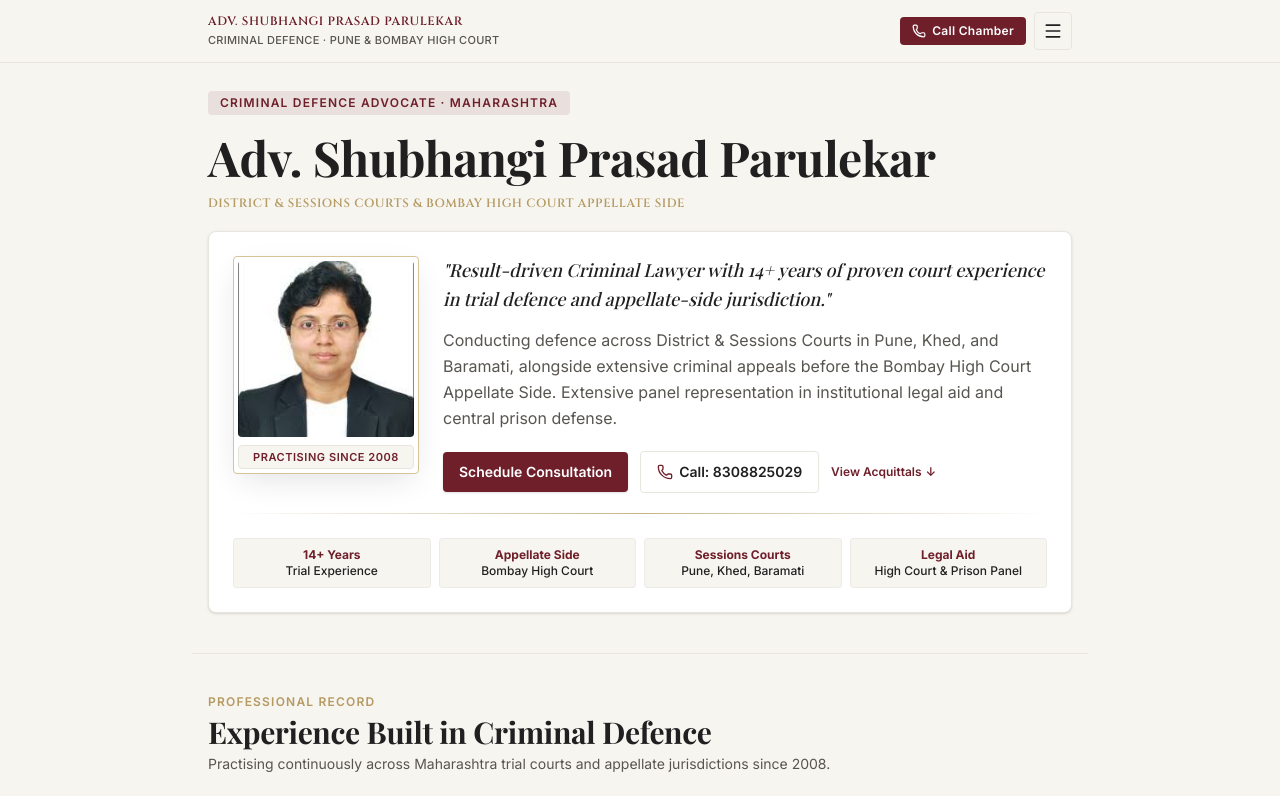
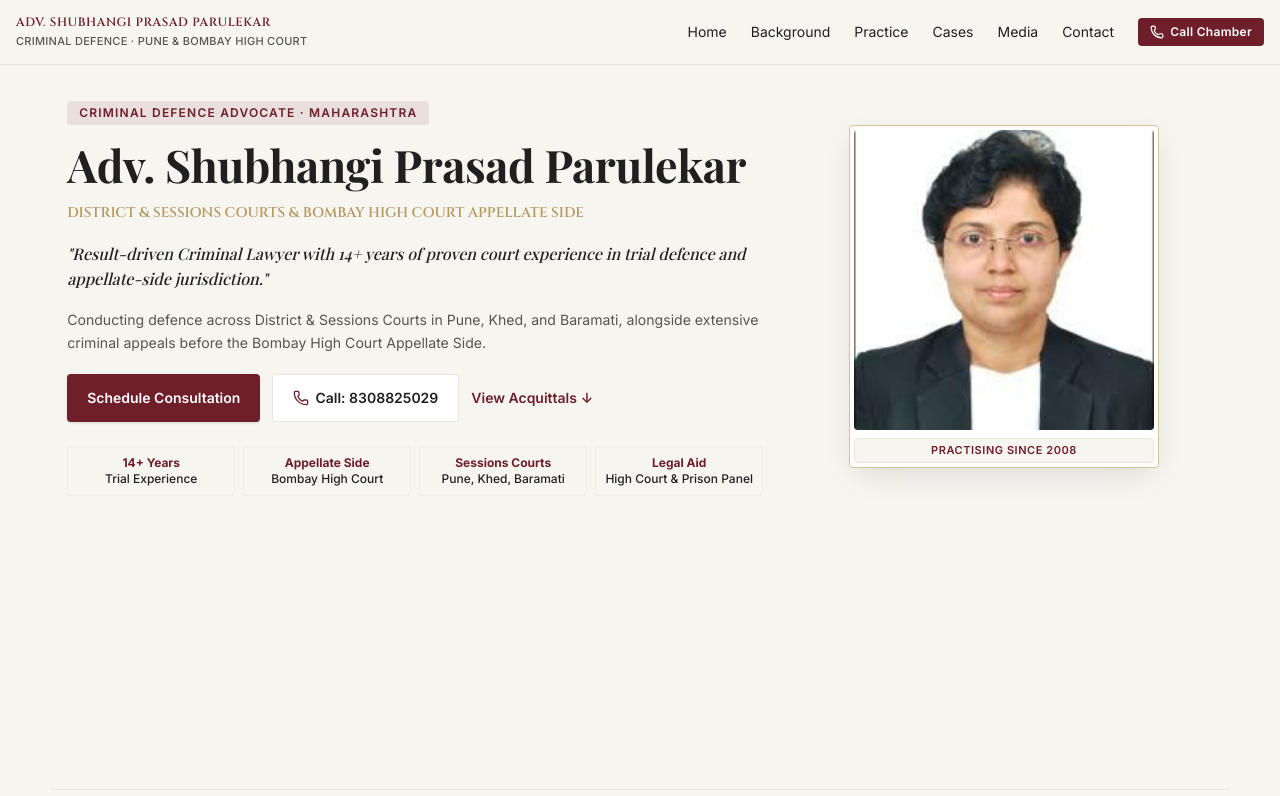
Before and after one commit to sathwikre/Adv-Shubhangi-Parulekar, a React (Vite) app: page / in a window 1280 px wide. Shown: the top 796 px of the page. Built offline with nearby package versions, Linux system fonts and the light colour scheme; a web font is replaced by a local one.

Commit message:
updated the things

```diff
--- a/src/App.tsx
+++ b/src/App.tsx
@@ -43,7 +43,7 @@ export default function App() {
     <div className="min-h-screen flex flex-col">
       {/* Header */}
       <header className="sticky top-0 z-40 bg-brandIvory/95 backdrop-blur-md border-b border-brandBorder" id="top-navbar">
-        <div className="max-w-4xl mx-auto px-4 py-3 flex items-center justify-between">
+        <div className="mx-auto px-4 flex items-center justify-between" style={{minHeight: '64px', maxHeight: '76px'}}>
           <a href="#hero" className="group block focus:outline-none" aria-label="Go to top">
             <span className="block font-cinzel text-xs tracking-wider uppercase font-semibold text-brandWine group-hover:text-brandWineHover transition-colors">
               Adv. Shubhangi Prasad Parulekar
@@ -53,23 +53,39 @@ export default function App() {
             </span>
           </a>
 
-          <div className="flex items-center gap-2">
-            <a href="tel:8308825029" className="hidden sm:inline-flex items-center gap-1.5 px-3 py-1.5 rounded bg-brandWine text-white text-xs font-semibold tracking-wide hover:bg-brandWineHover transition-colors">
+          {/* Desktop Navigation */}
+          <nav className="hidden lg:flex items-center gap-6">
+            <a onClick={() => setIsMenuOpen(false)} className="text-sm text-brandCharcoal hover:text-brandWine transition-colors" href="#hero">Home</a>
+            <a onClick={() => setIsMenuOpen(false)} className="text-sm text-brandCharcoal hover:text-brandWine transition-colors" href="#experience">Background</a>
+            <a onClick={() => setIsMenuOpen(false)} className="text-sm text-brandCharcoal hover:text-brandWine transition-colors" href="#practice-areas">Practice</a>
+            <a onClick={() => setIsMenuOpen(false)} className="text-sm text-brandCharcoal hover:text-brandWine transition-colors" href="#case-outcomes">Cases</a>
+            <a onClick={() => setIsMenuOpen(false)} className="text-sm text-brandCharcoal hover:text-brandWine transition-colors" href="#public-lectures">Media</a>
+            <a onClick={() => setIsMenuOpen(false)} className="text-sm text-brandCharcoal hover:text-brandWine transition-colors" href="#contact">Contact</a>
+            <a href="tel:8308825029" className="inline-flex items-center gap-1.5 px-3 py-1.5 rounded bg-brandWine text-white text-xs font-semibold tracking-wide hover:bg-brandWineHover transition-colors">
               <Phone size={14} />
               <span>Call Chamber</span>
+            </a>
+          </nav>
+
+          {/* Mobile Menu Toggle */}
+          <div className="flex lg:hidden items-center gap-2">
+            <a href="tel:8308825029" className="inline-flex items-center gap-1.5 px-3 py-1.5 rounded bg-brandWine text-white text-xs font-semibold tracking-wide hover:bg-brandWineHover transition-colors">
+              <Phone size={14} />
+              <span>Call</span>
             </a>
             <button
               onClick={toggleMenu}
               className="p-2 rounded border border-brandBorder text-brandCharcoal hover:bg-white transition-colors"
               aria-label="Toggle navigation menu"
+              aria-expanded={isMenuOpen}
             >
               {isMenuOpen ? <X size={20} /> : <Menu size={20} />}
             </button>
           </div>
         </div>
 
-        {/* Mobile Nav */}
-        <nav className={`${isMenuOpen ? 'block' : 'hidden'} border-t border-brandBorder bg-white px-4 py-4 shadow-lg transition-all`}>
+        {/* Mobile Nav - Hidden by default */}
+        <nav className={`${isMenuOpen ? 'block' : 'hidden'} lg:hidden border-t border-brandBorder bg-white px-4 py-4 shadow-lg transition-all`}>
           <ul className="flex flex-col space-y-3 font-medium text-base">
             <li><a onClick={() => setIsMenuOpen(false)} className="nav-link" href="#hero">Home</a></li>
             <li><a onClick={() => setIsMenuOpen(false)} className="nav-link" href="#experience">Professional Background</a></li>
@@ -89,62 +105,44 @@ export default function App() {
 
       <main className="flex-grow">
         {/* Hero Section */}
-        <section className="relative pt-6 pb-10 px-4 max-w-4xl mx-auto" id="hero">
-          <div className="text-center sm:text-left">
+        <section className="relative px-4 mx-auto" style={{minHeight: 'calc(100svh - 76px)', maxWidth: 'min(92vw, 1400px)'}} id="hero">
+          <div className="flex flex-col justify-center min-h-full py-6 md:py-8">
+            <div className="grid grid-cols-1 lg:grid-cols-[minmax(0,1.25fr)_minmax(280px,0.75fr)] gap-6 md:gap-8 items-center">
+              {/* Left Content */}
+              <div className="order-2 lg:order-1">
                 <span className="inline-block text-xs uppercase tracking-widest font-semibold text-brandWine bg-brandWine/10 px-3 py-1 rounded-sm mb-3">
                   Criminal Defence Advocate · Maharashtra
                 </span>
-            <h1 className="text-3xl sm:text-4xl lg:text-5xl font-serif font-bold text-brandCharcoal leading-tight mb-2">
+                <h1 className="font-serif font-bold text-brandCharcoal leading-tight mb-2" style={{fontSize: 'clamp(42px, 4.5vw, 76px)'}}>
                   Adv. Shubhangi Prasad Parulekar
                 </h1>
-            <p className="font-cinzel text-xs tracking-wider text-brandGold font-semibold uppercase mb-5">
+                <p className="font-cinzel text-brandGold font-semibold uppercase mb-4" style={{fontSize: 'clamp(13px, 1.1vw, 18px)'}}>
                   District & Sessions Courts & Bombay High Court Appellate Side
                 </p>
-          </div>
 
-          <div className="mt-4 bg-brandCard border border-brandBorder rounded-lg p-5 sm:p-6 shadow-sm">
-            <div className="flex flex-col sm:flex-row items-center sm:items-start gap-6">
-              <div className="flex-shrink-0 text-center">
-                <div className="relative inline-block portrait-frame p-1 rounded bg-white">
-                  <img
-                    src="/portrait.png"
-                    alt="Advocate Shubhangi Prasad Parulekar portrait"
-                    className="w-40 h-40 sm:w-44 sm:h-44 object-cover rounded"
-                    loading="eager"
-                  />
-                  <div className="mt-2 text-[11px] uppercase tracking-wider font-semibold text-brandWine bg-brandIvory py-0.5 px-2 border border-brandBorder rounded">
-                    Practising Since 2008
-                  </div>
-                </div>
-              </div>
-
-              <div className="flex-1 text-center sm:text-left">
-                <p className="text-lg leading-relaxed text-brandCharcoal font-serif italic mb-3">
+                <p className="text-brandCharcoal font-serif italic mb-4" style={{fontSize: 'clamp(16px, 1.25vw, 20px)', lineHeight: '1.6', maxWidth: '720px'}}>
                   "Result-driven Criminal Lawyer with 14+ years of proven court experience in trial defence and appellate-side jurisdiction."
                 </p>
-                <p className="text-sm sm:text-base text-brandMuted leading-relaxed mb-5">
-                  Conducting defence across District & Sessions Courts in Pune, Khed, and Baramati, alongside extensive criminal appeals before the Bombay High Court Appellate Side. Extensive panel representation in institutional legal aid and central prison defense.
+                <p className="text-brandMuted mb-5" style={{fontSize: 'clamp(14px, 1.1vw, 17px)', lineHeight: '1.65', maxWidth: '720px'}}>
+                  Conducting defence across District & Sessions Courts in Pune, Khed, and Baramati, alongside extensive criminal appeals before the Bombay High Court Appellate Side.
                 </p>
 
-                <div className="flex flex-wrap items-center justify-center sm:justify-start gap-3">
-                  <a href="#contact" className="inline-flex items-center justify-center px-4 py-2.5 bg-brandWine hover:bg-brandWineHover text-white text-sm font-semibold rounded shadow-sm transition-colors">
+                <div className="flex flex-wrap items-center gap-3 mb-6">
+                  <a href="#contact" className="inline-flex items-center justify-center px-5 py-3 bg-brandWine hover:bg-brandWineHover text-white text-sm font-semibold rounded shadow-sm transition-colors" style={{minHeight: '48px'}}>
                     Schedule Consultation
                   </a>
-                  <a href="tel:8308825029" className="inline-flex items-center justify-center px-4 py-2.5 bg-white border border-brandBorder text-brandCharcoal hover:bg-brandIvory text-sm font-semibold rounded transition-colors">
+                  <a href="tel:8308825029" className="inline-flex items-center justify-center px-5 py-3 bg-white border border-brandBorder text-brandCharcoal hover:bg-brandIvory text-sm font-semibold rounded transition-colors" style={{minHeight: '48px'}}>
                     <Phone size={16} className="mr-1.5 text-brandWine" />
                     Call: 8308825029
                   </a>
-                  <a href="#case-outcomes" className="inline-flex items-center text-xs font-semibold text-brandWine hover:underline underline-offset-4 py-2">
+                  <a href="#case-outcomes" className="inline-flex items-center text-sm font-semibold text-brandWine hover:underline underline-offset-4 py-3">
                     <span>View Acquittals</span>
                     <span className="ml-1">↓</span>
                   </a>
                 </div>
-              </div>
-            </div>
 
-            <div className="gold-rule my-5"></div>
-
-            <div className="grid grid-cols-2 sm:grid-cols-4 gap-2 text-center text-xs font-medium text-brandCharcoal pt-1">
+                {/* Statistics */}
+                <div className="grid grid-cols-2 sm:grid-cols-4 gap-2 text-center text-xs font-medium text-brandCharcoal">
                   <div className="bg-brandIvory p-2 rounded border border-brandBorder/60">
                     <span className="block text-brandWine font-bold">14+ Years</span>
                     Trial Experience
@@ -163,10 +161,28 @@ export default function App() {
                   </div>
                 </div>
               </div>
+
+              {/* Right - Portrait */}
+              <div className="order-1 lg:order-2 flex justify-center">
+                <div className="relative inline-block portrait-frame p-1 rounded bg-white">
+                  <img
+                    src="/portrait.png"
+                    alt="Advocate Shubhangi Prasad Parulekar portrait"
+                    className="rounded object-cover lg:portrait-desktop"
+                    style={{width: 'clamp(240px, 75vw, 300px)', height: 'auto'}}
+                    loading="eager"
+                  />
+                  <div className="mt-2 text-[11px] uppercase tracking-wider font-semibold text-brandWine bg-brandIvory py-0.5 px-2 border border-brandBorder rounded text-center">
+                    Practising Since 2008
+                  </div>
+                </div>
+              </div>
+            </div>
+          </div>
         </section>
 
         {/* Experience Section */}
-        <section className="py-10 px-4 max-w-4xl mx-auto border-t border-brandBorder" id="experience">
+        <section className="py-10 px-4 mx-auto border-t border-brandBorder" style={{maxWidth: 'min(92vw, 1400px)'}} id="experience">
           <div className="mb-6">
             <span className="text-xs uppercase tracking-widest font-semibold text-brandGold block mb-1">Professional Record</span>
             <h2 className="text-2xl sm:text-3xl font-serif font-bold text-brandCharcoal">Experience Built in Criminal Defence</h2>
@@ -232,7 +248,7 @@ export default function App() {
         </section>
 
         {/* Practice Areas */}
-        <section className="py-10 px-4 max-w-4xl mx-auto border-t border-brandBorder" id="practice-areas">
+        <section className="py-10 px-4 mx-auto border-t border-brandBorder" style={{maxWidth: 'min(92vw, 1400px)'}} id="practice-areas">
           <div className="mb-6">
             <span className="text-xs uppercase tracking-widest font-semibold text-brandGold block mb-1">Focus Areas</span>
             <h2 className="text-2xl sm:text-3xl font-serif font-bold text-brandCharcoal">Criminal Practice Areas</h2>
@@ -262,11 +278,11 @@ export default function App() {
         </section>
 
         {/* Case Outcomes */}
-        <section className="py-10 px-4 max-w-4xl mx-auto border-t border-brandBorder" id="case-outcomes">
+        <section className="py-10 px-4 mx-auto border-t border-brandBorder" style={{maxWidth: 'min(92vw, 1400px)'}} id="case-outcomes">
           <div className="mb-4">
             <span className="text-xs uppercase tracking-widest font-semibold text-brandGold block mb-1">Factual Court Records</span>
             <h2 className="text-2xl sm:text-3xl font-serif font-bold text-brandCharcoal">Selected Criminal Cases Resulting in Acquittal</h2>
-            <p class="text-sm text-brandMuted mt-1">Verified matters from trial records conducted by Adv. Shubhangi Prasad Parulekar.</p>
+            <p className="text-sm text-brandMuted mt-1">Verified matters from trial records conducted by Adv. Shubhangi Prasad Parulekar.</p>
           </div>
 
           <div className="bg-brandWine/5 border-l-4 border-brandWine p-3.5 rounded-r text-xs text-brandCharcoal mb-5">
@@ -337,7 +353,7 @@ export default function App() {
         </section>
 
         {/* Media Section */}
-        <section className="py-10 px-4 max-w-4xl mx-auto border-t border-brandBorder" id="public-lectures">
+        <section className="py-10 px-4 mx-auto border-t border-brandBorder" style={{maxWidth: 'min(92vw, 1400px)'}} id="public-lectures">
           <div className="mb-5">
             <span className="text-xs uppercase tracking-widest font-semibold text-brandGold block mb-1">Public Legal Awareness</span>
             <h2 className="text-2xl sm:text-3xl font-serif font-bold text-brandCharcoal">Legal Awareness & Public Lectures</h2>
@@ -364,7 +380,7 @@ export default function App() {
         </section>
 
         {/* Contact Section */}
-        <section className="py-10 px-4 max-w-4xl mx-auto border-t border-brandBorder" id="contact">
+        <section className="py-10 px-4 mx-auto border-t border-brandBorder" style={{maxWidth: 'min(92vw, 1400px)'}} id="contact">
           <div className="mb-6">
             <span className="text-xs uppercase tracking-widest font-semibold text-brandGold block mb-1">Chamber Office</span>
             <h2 className="text-2xl sm:text-3xl font-serif font-bold text-brandCharcoal">Discuss Your Legal Matter</h2>
@@ -468,18 +484,31 @@ export default function App() {
         </section>
 
         {/* Disclaimer Section */}
-        <section className="py-8 px-4 max-w-4xl mx-auto border-t border-brandBorder bg-brandIvory" id="disclaimer">
+        <section className="py-8 px-4 mx-auto border-t border-brandBorder bg-brandIvory pb-20 md:pb-8" style={{maxWidth: 'min(92vw, 1400px)'}} id="disclaimer">
           <div className="p-4 bg-white/70 border border-brandBorder rounded-md text-xs text-brandMuted leading-relaxed">
             <h4 className="font-cinzel text-xs uppercase tracking-wider font-bold text-brandWine mb-1.5">Bar Council of India Professional Regulation & Statutory Disclaimer</h4>
-            <p className="mb-2">As per the rules of the Bar Council of India, advocates are prohibited from soliciting work or advertising. By accessing this website (or any linked content), the user acknowledges that the information provided herein is solely for informational purposes at the user’s voluntary request.</p>
+            <p className="mb-2">As per the rules of the Bar Council of India, advocates are prohibited from soliciting work or advertising. By accessing this website (or any linked content), the user acknowledges that the information provided herein is solely for informational purposes at the user's voluntary request.</p>
             <p>No material provided on this profile should be construed as legal advice or solicitation. Transmission, receipt or use of this website does not form or constitute an advocate-client relationship. Prior outcomes, acquittals, or court representations do not guarantee identical results in future proceedings.</p>
           </div>
         </section>
       </main>
 
+      {/* Mobile Bottom Action Bar */}
+      <div className="lg:hidden fixed bottom-0 left-0 right-0 bg-brandCharcoal border-t border-brandWine z-50" style={{paddingBottom: 'env(safe-area-inset-bottom)'}}>
+        <div className="flex">
+          <a href="tel:8308825029" className="flex-1 flex items-center justify-center py-4 text-white font-semibold text-sm border-r border-white/10 hover:bg-brandWine transition-colors">
+            <Phone size={18} className="mr-2" />
+            CALL
+          </a>
+          <a href="#contact" className="flex-1 flex items-center justify-center py-4 text-white font-semibold text-sm hover:bg-brandWine transition-colors">
+            CONSULT
+          </a>
+        </div>
+      </div>
+
       {/* Footer */}
       <footer className="bg-brandCharcoal text-white pt-8 pb-12 border-t border-brandWine">
-        <div className="max-w-4xl mx-auto px-4">
+        <div className="mx-auto px-4" style={{maxWidth: 'min(92vw, 1400px)'}}>
           <div className="flex flex-col sm:flex-row items-start justify-between gap-6 pb-6 border-b border-white/10 text-xs">
             <div>
               <span className="block font-cinzel text-sm uppercase tracking-wider font-bold text-brandGoldLight">Adv. Shubhangi Prasad Parulekar</span>
--- a/src/index.css
+++ b/src/index.css
@@ -26,11 +26,17 @@
     font-size: 17px;
     line-height: 1.68;
     -webkit-tap-highlight-color: transparent;
+    overflow-x: hidden;
   }
 
   h1, h2, h3, h4, .font-heading {
     @apply font-serif;
     letter-spacing: -0.01em;
+  }
+
+  img, video, iframe {
+    max-width: 100%;
+    height: auto;
   }
 }
 
@@ -45,7 +51,22 @@
     @apply border border-brandGoldLight;
   }
 
+  .portrait-desktop {
+    width: clamp(260px, 25vw, 380px) !important;
+  }
+
   .nav-link {
     @apply block py-1.5 text-brandCharcoal hover:text-brandWine border-b border-gray-100 transition-colors;
   }
 }
+
+/* Short screen optimizations */
+@media (max-height: 800px) {
+  h1 {
+    font-size: clamp(36px, 3.5vw, 60px) !important;
+  }
+
+  .portrait-desktop {
+    width: clamp(220px, 20vw, 320px) !important;
+  }
+}
```
Lines whose indentation alone changed are shown as unchanged.
